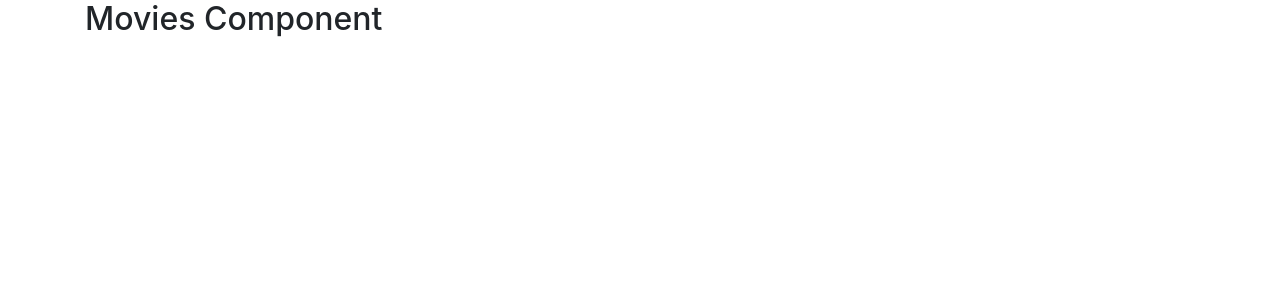
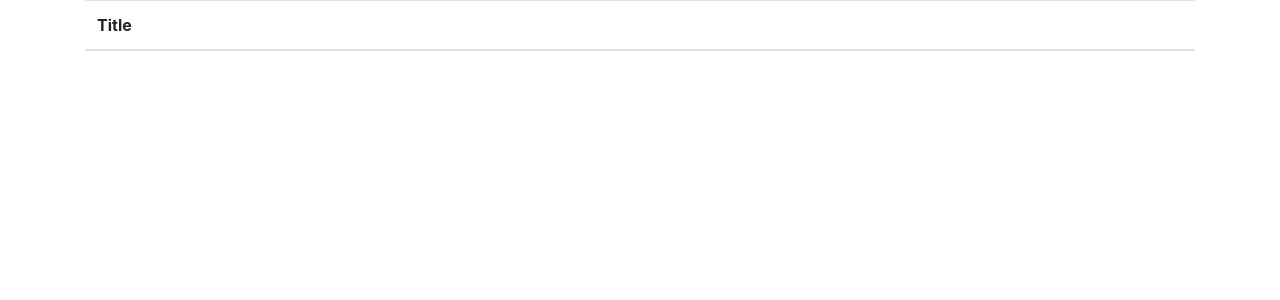
Before and after one commit to kusumghimire/react-vidly, a React (Create React App) app: page / in a window 1280 px wide. Shown: the top 300 px of the page. Built offline with nearby package versions, Linux system fonts and the light colour scheme.

Commit message:
table is created by  z coding

```diff
--- a/src/components/movies.jsx
+++ b/src/components/movies.jsx
@@ -3,7 +3,16 @@ import React, {Component} from 'react'
 class Movies extends Component{
    state = {};
    render(){
-       return <h2>Movies Component</h2>
+       return <table className="table">
+           <thead>
+               <tr>
+                   <th>Title</th>
+                   <th></th>
+                   <th></th>
+                   <th></th>
+               </tr>
+           </thead>
+       </table>
    }
 }
 
```
